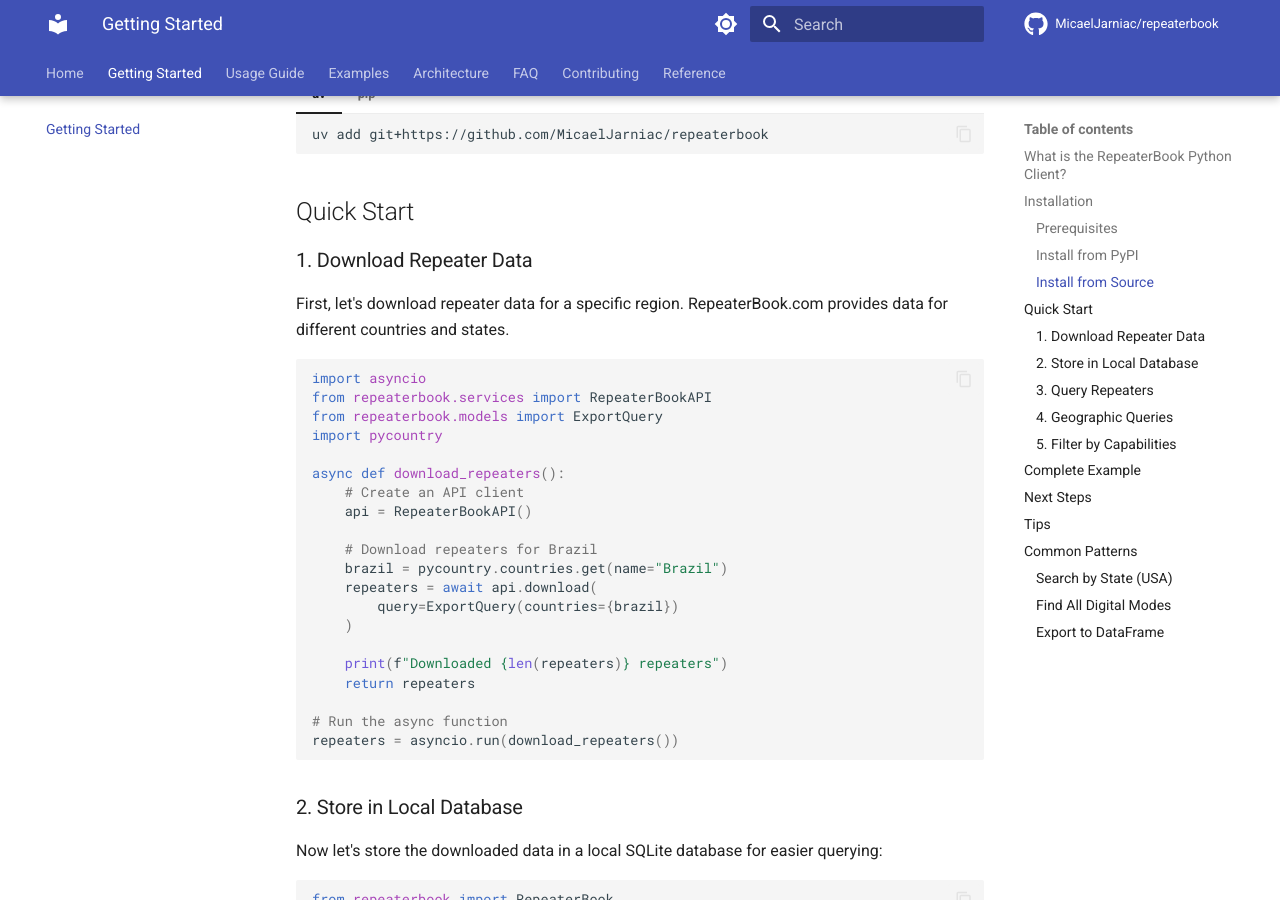
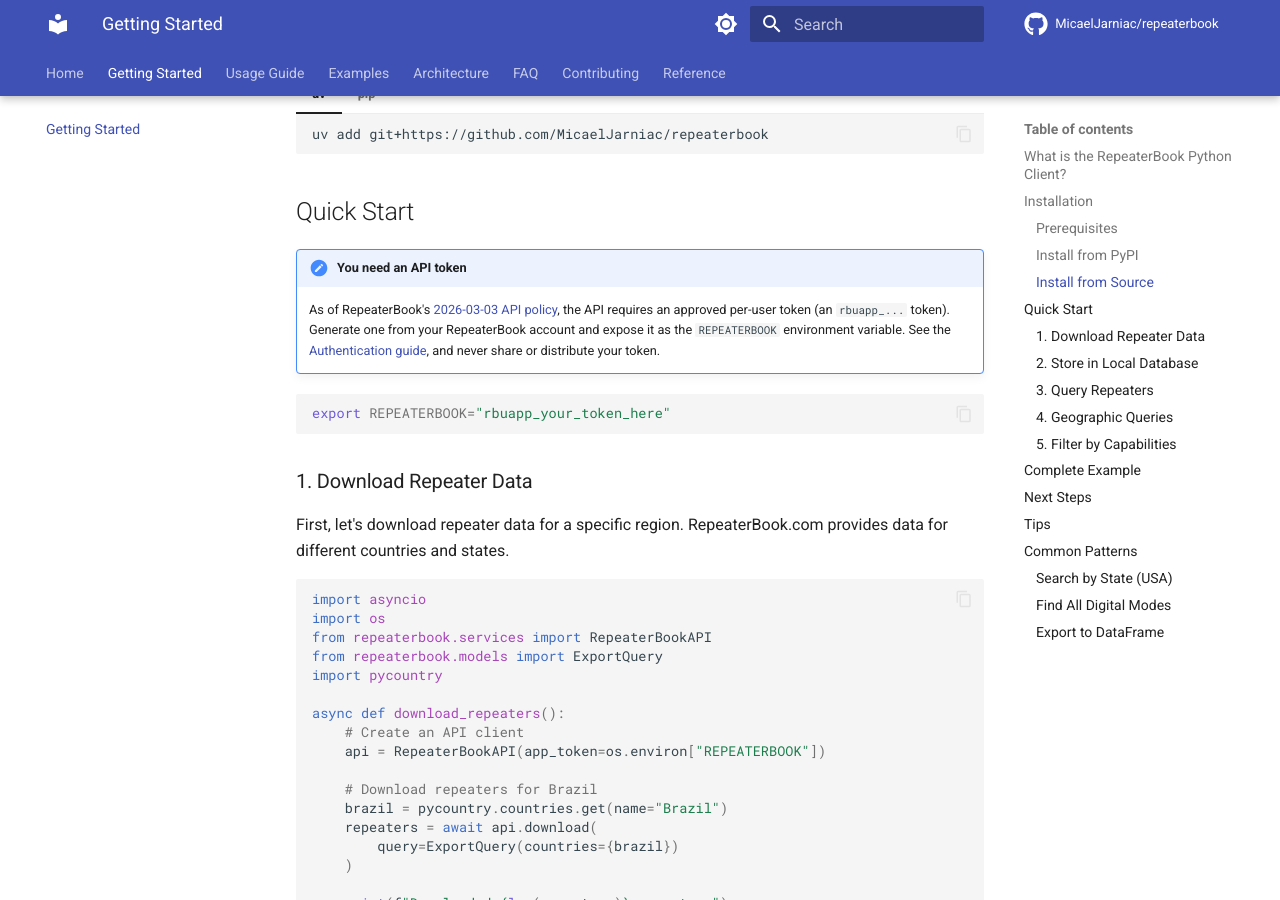
Before and after one commit to MicaelJarniac/repeaterbook, an MkDocs documentation site: the page built from docs/getting-started.md, in a window 1280 px wide and 900 px high, scrolled down 1023 px. Built offline with MkDocs 1.6.1 and Material for MkDocs 9.7.7, drawn with Linux system fonts in a browser that asks for light colours; comment, search, counter and statistics services are not loaded; the version menu is left out; some of the changed text lies outside the part shown.

Commit message:
docs(auth): show required API token in quick-start examples
Update the README quick example, the getting-started tutorial, and the
examples page to reflect that a per-user token is now required: load it
from the REPEATERBOOK environment variable and pass it via app_token.
Adds token notes that point to the Authentication guide.

````diff
--- a/docs/getting-started.md
+++ b/docs/getting-started.md
@@ -52,19 +52,27 @@
 
 ## Quick Start
 
+!!! note "You need an API token"
+    As of RepeaterBook's [2026-03-03 API policy](https://repeaterbook.com/wiki/doku.php?id=api), the API requires an approved per-user token (an `rbuapp_...` token). Generate one from your RepeaterBook account and expose it as the `REPEATERBOOK` environment variable. See the [Authentication guide](usage.md#authentication), and never share or distribute your token.
+
+```bash
+export REPEATERBOOK="rbuapp_your_token_here"
+```
+
 ### 1. Download Repeater Data
 
 First, let's download repeater data for a specific region. RepeaterBook.com provides data for different countries and states.
 
 ```python
 import asyncio
+import os
 from repeaterbook.services import RepeaterBookAPI
 from repeaterbook.models import ExportQuery
 import pycountry
 
 async def download_repeaters():
     # Create an API client
-    api = RepeaterBookAPI()
+    api = RepeaterBookAPI(app_token=os.environ["REPEATERBOOK"])
 
     # Download repeaters for Brazil
     brazil = pycountry.countries.get(name="Brazil")
@@ -181,6 +189,7 @@
 
 ```python
 import asyncio
+import os
 from repeaterbook import RepeaterBook, Repeater
 from repeaterbook.services import RepeaterBookAPI
 from repeaterbook.models import ExportQuery, Status, Use
@@ -190,7 +199,7 @@
 
 async def main():
     # 1. Download repeater data
-    api = RepeaterBookAPI()
+    api = RepeaterBookAPI(app_token=os.environ["REPEATERBOOK"])
     brazil = pycountry.countries.get(name="Brazil")
 
     print("Downloading repeaters...")
````
Also changed, not shown: docs/README.md (+4 -1 lines), docs/examples.md (+3 -0 lines).
